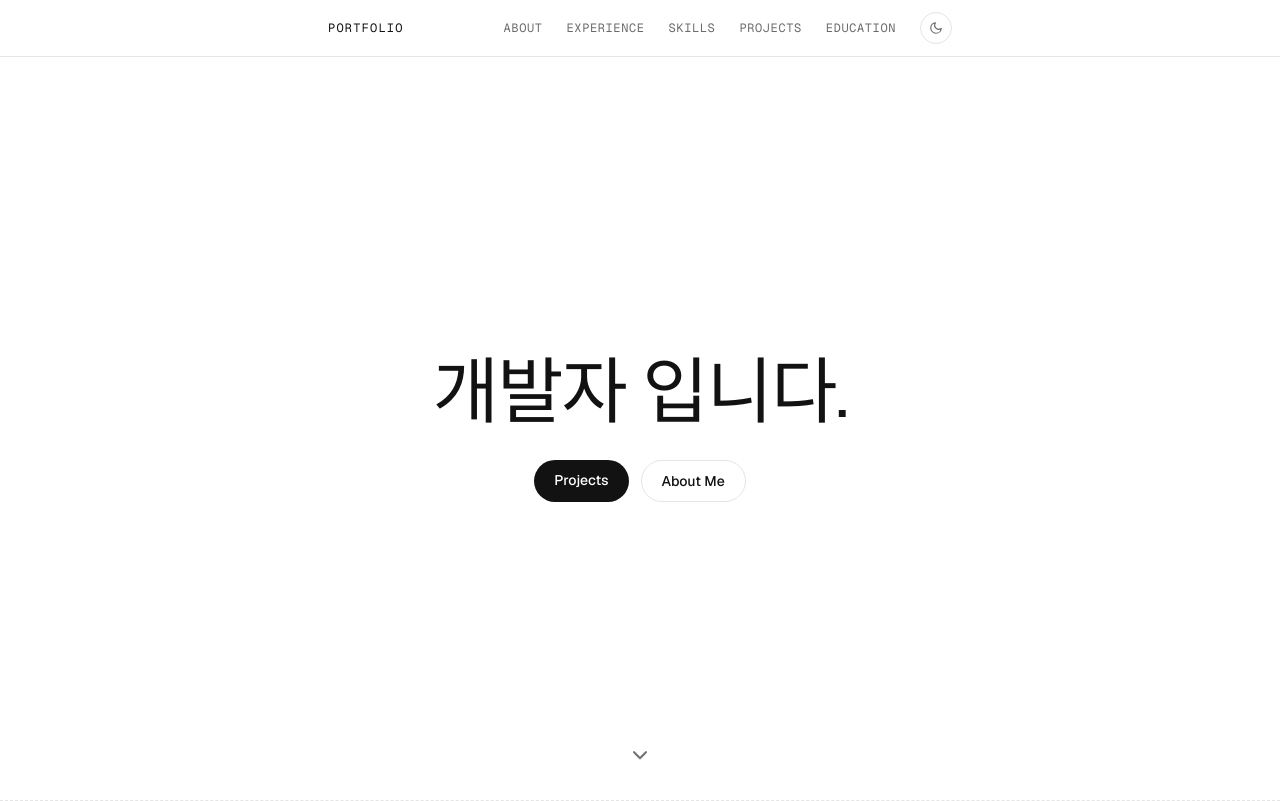
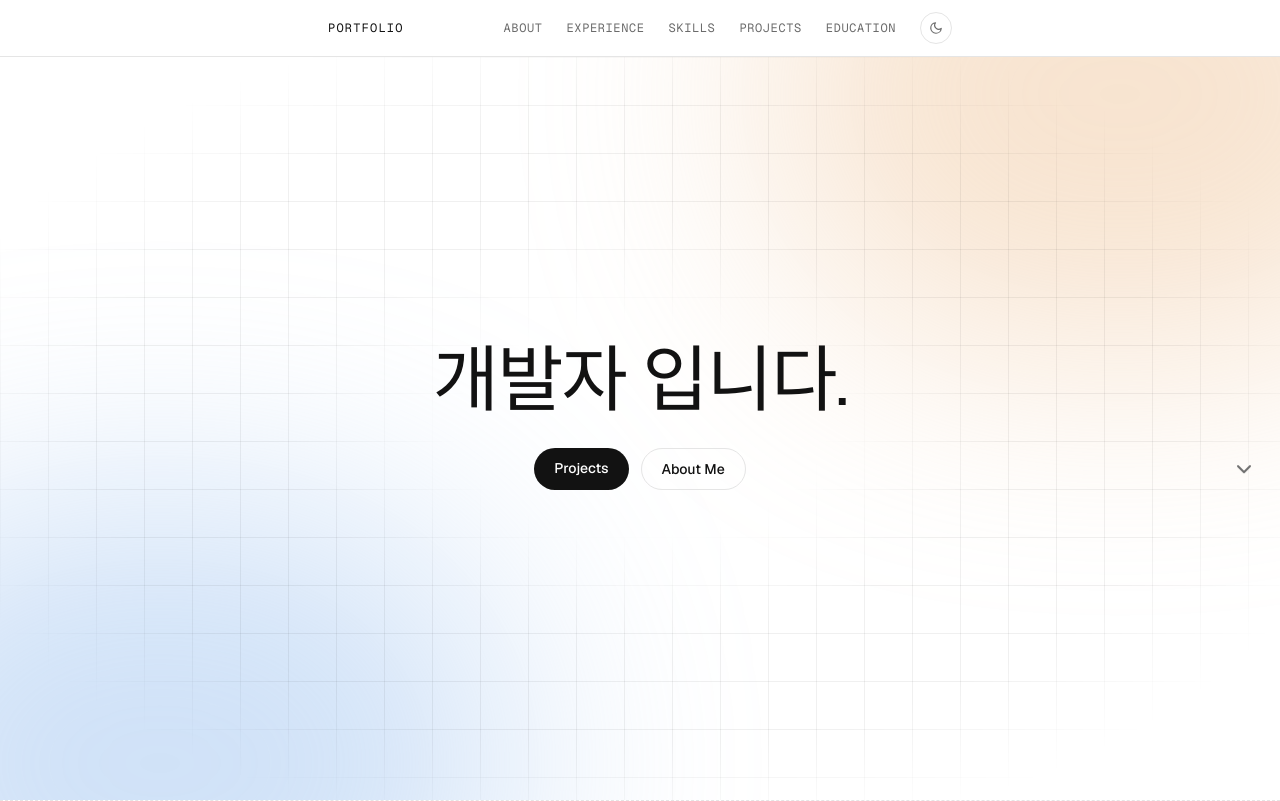
Before and after one commit to ParkJinWu/portfolio-resume, a Next.js app: page / in a window 1280 px wide. Built offline with nearby package versions, Linux system fonts and the light colour scheme; no server answers; the database is empty.

Commit message:
style: Hero 섹션 배경 꾸미기 (그리드 패턴 + 코너 컬러 블롭)

```diff
--- a/app/globals.css
+++ b/app/globals.css
@@ -7,6 +7,7 @@
   --foreground: #121212;
   --muted: #6b6b6b;
   --accent: #121212;
+  --grid-color: rgba(0, 0, 0, 0.06);
 }
 
 .dark {
@@ -16,6 +17,7 @@
   --foreground: #e8e8e8;
   --muted: #888888;
   --accent: #e8e8e8;
+  --grid-color: rgba(255, 255, 255, 0.06);
 }
 
 @theme inline {
@@ -34,3 +36,15 @@ body {
   color: var(--foreground);
   font-family: var(--font-geist-sans), Arial, sans-serif;
 }
+
+.bg-grid {
+  background-image:
+    linear-gradient(to right, var(--grid-color) 1px, transparent 1px),
+    linear-gradient(to bottom, var(--grid-color) 1px, transparent 1px);
+  background-size: 48px 48px;
+}
+
+.hero-grid-ring {
+  mask-image: radial-gradient(ellipse at center, transparent 20%, black 40%, black 60%, transparent 80%);
+  -webkit-mask-image: radial-gradient(ellipse at center, transparent 20%, black 40%, black 60%, transparent 80%);
+}
--- a/components/sections/Hero.tsx
+++ b/components/sections/Hero.tsx
@@ -44,13 +44,19 @@ export function Hero() {
       id="hero"
       className="relative min-h-[calc(100vh-3.5rem)] flex flex-col justify-center items-center px-6 border-b border-dashed border-border"
     >
+      <div className="pointer-events-none absolute inset-0 overflow-hidden" aria-hidden="true">
+        <div className="absolute top-[-30%] right-[-15%] h-[70%] w-[55%] rounded-full bg-[#f0c8a0] opacity-50 blur-[120px] dark:opacity-25" />
+        <div className="absolute bottom-[-30%] left-[-15%] h-[70%] w-[55%] rounded-full bg-[#a0c4f0] opacity-50 blur-[120px] dark:opacity-25" />
+        <div className="hero-grid-ring absolute inset-0 bg-grid" />
+      </div>
+
       {isLoading ? (
-        <div className="flex items-center gap-4">
+        <div className="relative z-10 flex items-center gap-4">
           <div className="h-14 w-48 bg-muted/20 rounded animate-pulse" />
           <div className="h-14 w-36 bg-muted/20 rounded-xl animate-pulse" />
         </div>
       ) : (
-        <div className="flex flex-col items-center gap-8">
+        <div className="relative z-10 flex flex-col items-center gap-8">
           <h1 className="flex flex-wrap items-center justify-center gap-x-5 gap-y-3">
             {isBefore ? (
               <>
@@ -84,7 +90,7 @@ export function Hero() {
 
       <a
         href="#about"
-        className="absolute bottom-8 left-1/2 -translate-x-1/2 text-muted animate-bounce"
+        className="relative z-10 absolute bottom-8 left-1/2 -translate-x-1/2 text-muted animate-bounce"
         aria-label="Scroll down"
       >
         <ChevronDown size={24} />
```
